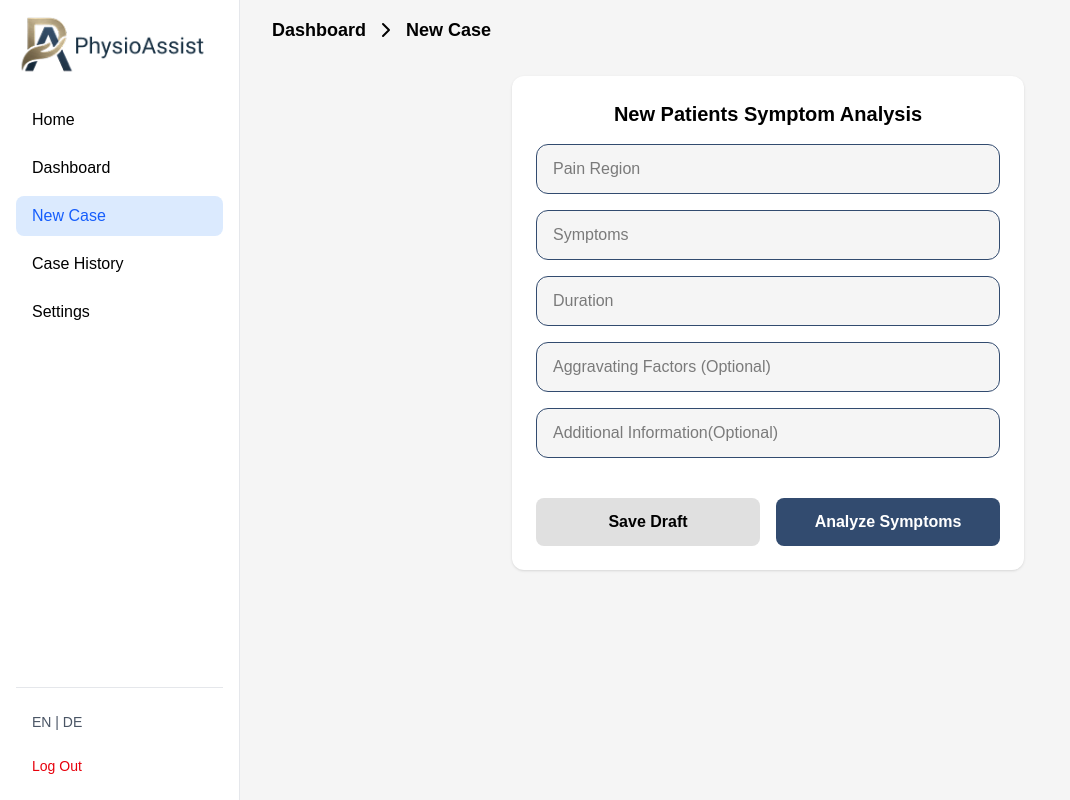
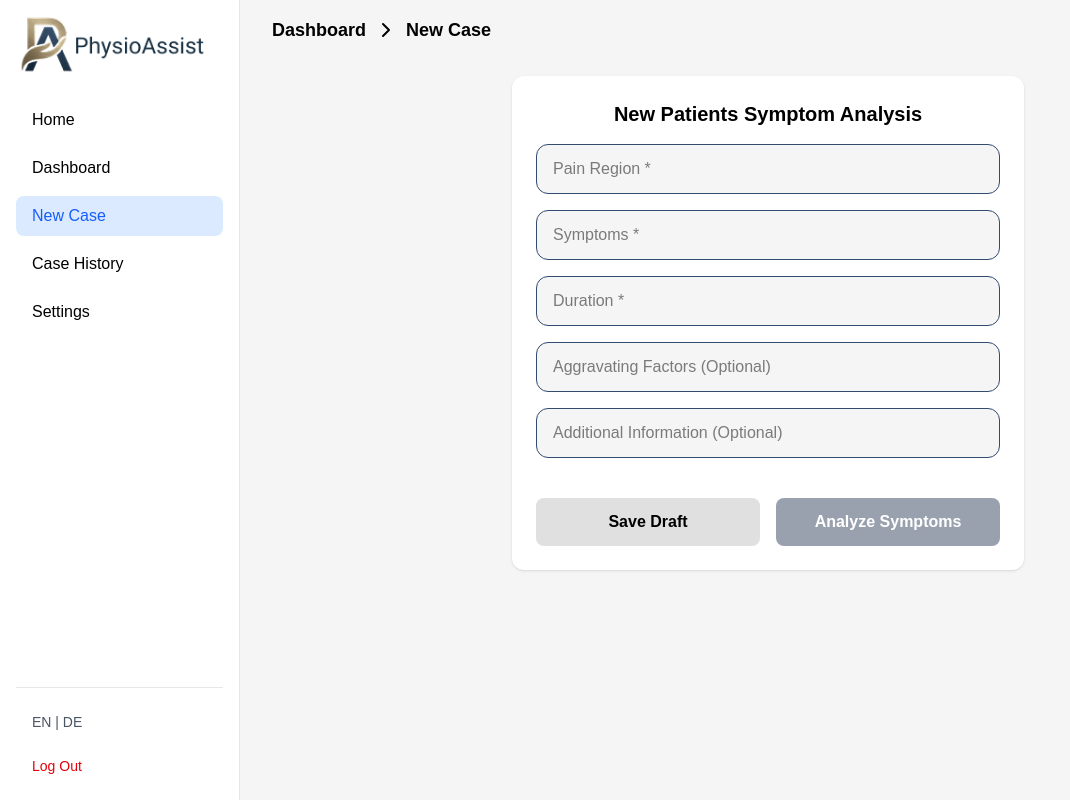
Before and after one commit to michaelfuchaka/PhysioAssist, a Next.js app in the folder physioAssist/client/: page /newcase in a window 1280 px wide. Shown: the whole page, without its empty margins (0-1070 px from the left). Built offline with nearby package versions, Linux system fonts and the light colour scheme; no server answers.

Commit message:
feat: Refactor New Case form; enhance validation and error handling, improve user input experience

```diff
--- a/physioAssist/client/src/app/(protected)/newcase/page.jsx
+++ b/physioAssist/client/src/app/(protected)/newcase/page.jsx
@@ -1,10 +1,8 @@
 'use client';
-import React from 'react'
+import React, { useState } from 'react';
 import Sidebar from "@/components/Sidebar";
 import { ChevronRight } from 'lucide-react';
 import Link from 'next/link';
-import { useState } from "react";
-
 
 const NewCase = () => {
   const [values, setValues] = useState({
@@ -18,68 +16,71 @@ const NewCase = () => {
   const [errors, setErrors] = useState({});
   const [submitted, setSubmitted] = useState(false);
 
-  const validate = (fieldValues = values) =>{
+  const validate = (fieldValues = values) => {
     const newErrors = {};
 
-    if (!fieldValues.painRegion.trim()) {
+    if (!fieldValues.painRegion?.trim()) {
       newErrors.painRegion = "Pain region is required";
     }
-   if (!fieldValues.symptoms.trim()) {
+    if (!fieldValues.symptoms?.trim()) {
       newErrors.symptoms = "Symptoms are required";
     }
-
-  if (!fieldValues.duration.trim()) {
+    if (!fieldValues.duration?.trim()) {
       newErrors.duration = "Duration is required";
     }
 
     return newErrors;
-
   };
 
   const handleChange = (e) => {
     const { name, value } = e.target;
-
-  setValues(prev => ({
-    ...prev,
-    [name]: value
-  }));
+    setValues(prev => ({ ...prev, [name]: value }));
   };
 
   const handleBlur = (e) => {
     if (!submitted) return;
+    const { name } = e.target;
+    setErrors(prev => ({ ...prev, ...validate({ [name]: values[name] }) }));
+  };
 
-  const { name } = e.target;
-  const fieldErrors = validate({ [name]: values[name] });
+  const formIsValid =
+    values.painRegion.trim() &&
+    values.symptoms.trim() &&
+    values.duration.trim() &&
+    Object.keys(errors).length === 0;
 
-  setErrors(prev => ({
-    ...prev,
-    ...fieldErrors
-  }));
-};
+  const inputClass = (field) =>
+    `w-full px-4 py-3 bg-[#F5F5F5] rounded-xl border focus:outline-none ${
+      errors[field]
+        ? "border-red-500"
+        : submitted && values[field].trim()
+        ? "border-green-500"
+        : "border-[#324B6F]"
+    }`;
 
   return (
     <div>
       <Sidebar />
       <main className="ml-60 p-4 bg-[#F5F5F5] text-[#000000] min-h-screen">
-        <div className='ml-4'>
+        <div className="ml-4">
           <nav>
             <div className="flex items-center gap-2 text-lg font-semibold">
               <Link href="/dashboard">Dashboard</Link>
-            <ChevronRight size={24} className="" />
+              <ChevronRight size={24} />
               <Link href="/newcase">New Case</Link>
             </div>
           </nav>
-        {/* Page Header */}
-        <div className='mt-8 bg-white shadow-sm max-w-lg mx-auto p-6 rounded-xl'>
-          <h2 className='text-xl font-bold mb-4 text-center'>
+
+          <div className="mt-8 bg-white shadow-sm max-w-lg mx-auto p-6 rounded-xl">
+            <h2 className="text-xl font-bold mb-4 text-center">
               New Patients Symptom Analysis
             </h2>
-              {/* Form Inputs */}
-          <form className='space-y-4'
+
+            <form
+              className="space-y-4"
               onSubmit={(e) => {
                 e.preventDefault();
                 setSubmitted(true);
-
                 const validationErrors = validate();
                 setErrors(validationErrors);
 
@@ -88,29 +89,90 @@ const handleBlur = (e) => {
                 }
               }}
             >
+              {/* Pain Region */}
               <input
                 type="text"
                 name="painRegion"
-            placeholder="Pain Region"
+                placeholder="Pain Region *"
                 value={values.painRegion}
                 onChange={handleChange}
                 onBlur={handleBlur}
-            required
-            className=' w-full px-4 py-3  bg-[#F5F5F5]
-             rounded-xl  border border-[#324B6F] focus:outline-none  focus:border-[#324B6F]' />
-          <input type="text" placeholder="Symptoms" required className=' w-full px-4 py-3  bg-[#F5F5F5]
-             rounded-xl  border border-[#324B6F] focus:outline-none  focus:border-[#324B6F]' />
-          <input type="text" placeholder="Duration " required className=' w-full px-4 py-3  bg-[#F5F5F5]
-             rounded-xl  border border-[#324B6F] focus:outline-none  focus:border-[#324B6F]' />
-           <input type="text" placeholder="Aggravating Factors (Optional)" className=' w-full px-4 py-3  bg-[#F5F5F5]
-             rounded-xl  border border-[#324B6F] focus:outline-none  focus:border-[#324B6F]' />
-          <input type="text" placeholder="Additional Information(Optional) "  className=' w-full px-4 py-3  bg-[#F5F5F5]
-             rounded-xl  border border-[#324B6F] focus:outline-none  focus:border-[#324B6F]' />
-         <div className='flex gap-4 mt-6'>
-         <button className="flex-1 bg-[#E0E0E0] font-semibold py-3 rounded-lg hover:bg-[#D0D0D0] transition-colors">
+                className={inputClass("painRegion")}
+              />
+              {errors.painRegion && (
+                <p role="alert" className="text-sm text-red-600">
+                  {errors.painRegion}
+                </p>
+              )}
+
+              {/* Symptoms */}
+              <input
+                type="text"
+                name="symptoms"
+                placeholder="Symptoms *"
+                value={values.symptoms}
+                onChange={handleChange}
+                onBlur={handleBlur}
+                className={inputClass("symptoms")}
+              />
+              {errors.symptoms && (
+                <p role="alert" className="text-sm text-red-600">
+                  {errors.symptoms}
+                </p>
+              )}
+
+              {/* Duration */}
+              <input
+                type="text"
+                name="duration"
+                placeholder="Duration *"
+                value={values.duration}
+                onChange={handleChange}
+                onBlur={handleBlur}
+                className={inputClass("duration")}
+              />
+              {errors.duration && (
+                <p role="alert" className="text-sm text-red-600">
+                  {errors.duration}
+                </p>
+              )}
+
+              {/* Optional Fields */}
+              <input
+                type="text"
+                name="aggravating"
+                placeholder="Aggravating Factors (Optional)"
+                value={values.aggravating}
+                onChange={handleChange}
+                className="w-full px-4 py-3 bg-[#F5F5F5] rounded-xl border border-[#324B6F]"
+              />
+
+              <input
+                type="text"
+                name="additional"
+                placeholder="Additional Information (Optional)"
+                value={values.additional}
+                onChange={handleChange}
+                className="w-full px-4 py-3 bg-[#F5F5F5] rounded-xl border border-[#324B6F]"
+              />
+
+              <div className="flex gap-4 mt-6">
+                <button
+                  type="button"
+                  className="flex-1 bg-[#E0E0E0] font-semibold py-3 rounded-lg hover:bg-[#D0D0D0]"
+                >
                   Save Draft
                 </button>
-         <button className="flex-1 bg-[#324B6F] text-white font-semibold py-3 rounded-lg hover:bg-slate-700 transition-colors">
+
+                <button
+                  type="submit"
+                  disabled={!formIsValid}
+                  className={`flex-1 font-semibold py-3 rounded-lg transition-colors ${
+                    formIsValid
+                      ? "bg-[#324B6F] text-white hover:bg-slate-700"
+                      : "bg-gray-400 cursor-not-allowed text-white"
+                  }`}
+                >
                   Analyze Symptoms
                 </button>
               </div>
@@ -118,9 +180,8 @@ const handleBlur = (e) => {
           </div>
         </div>
       </main>
-
     </div>
-  )
-}
+  );
+};
 
 export default NewCase;
```
Lines whose indentation alone changed are shown as unchanged.
